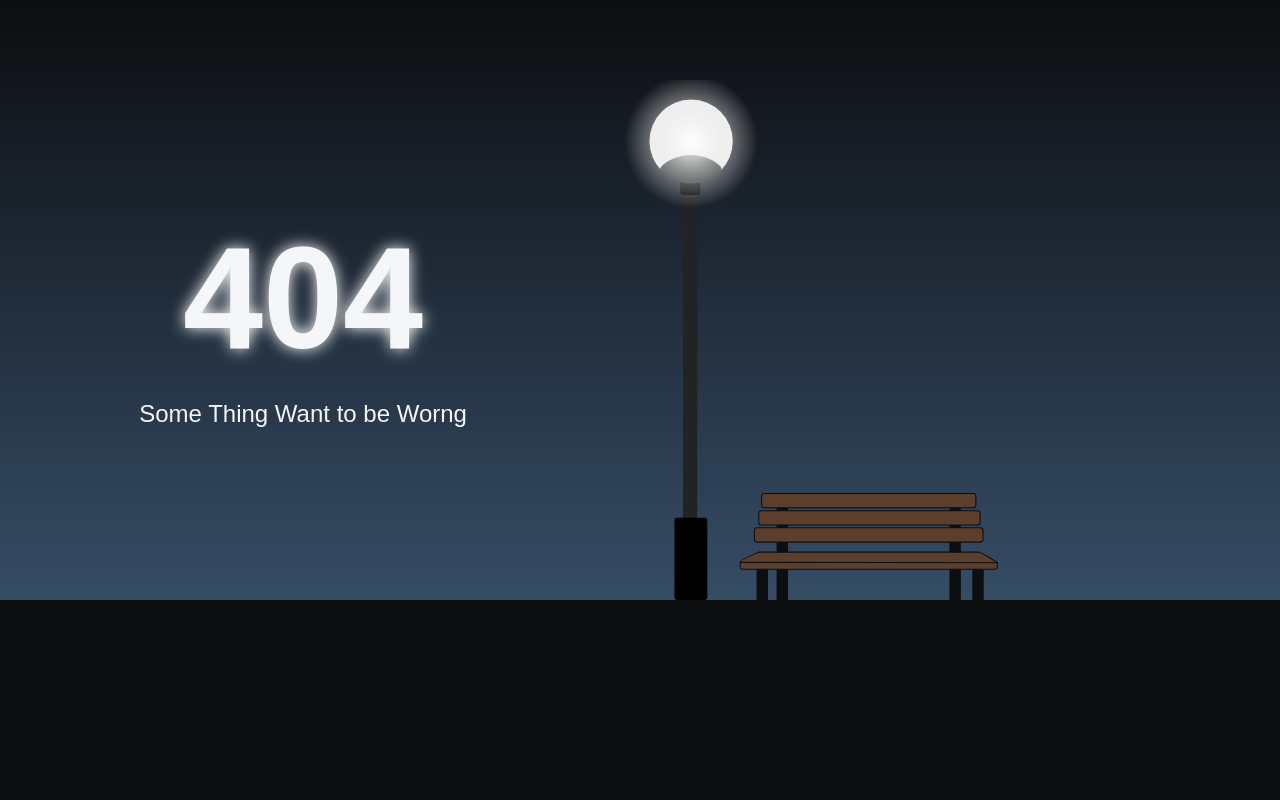
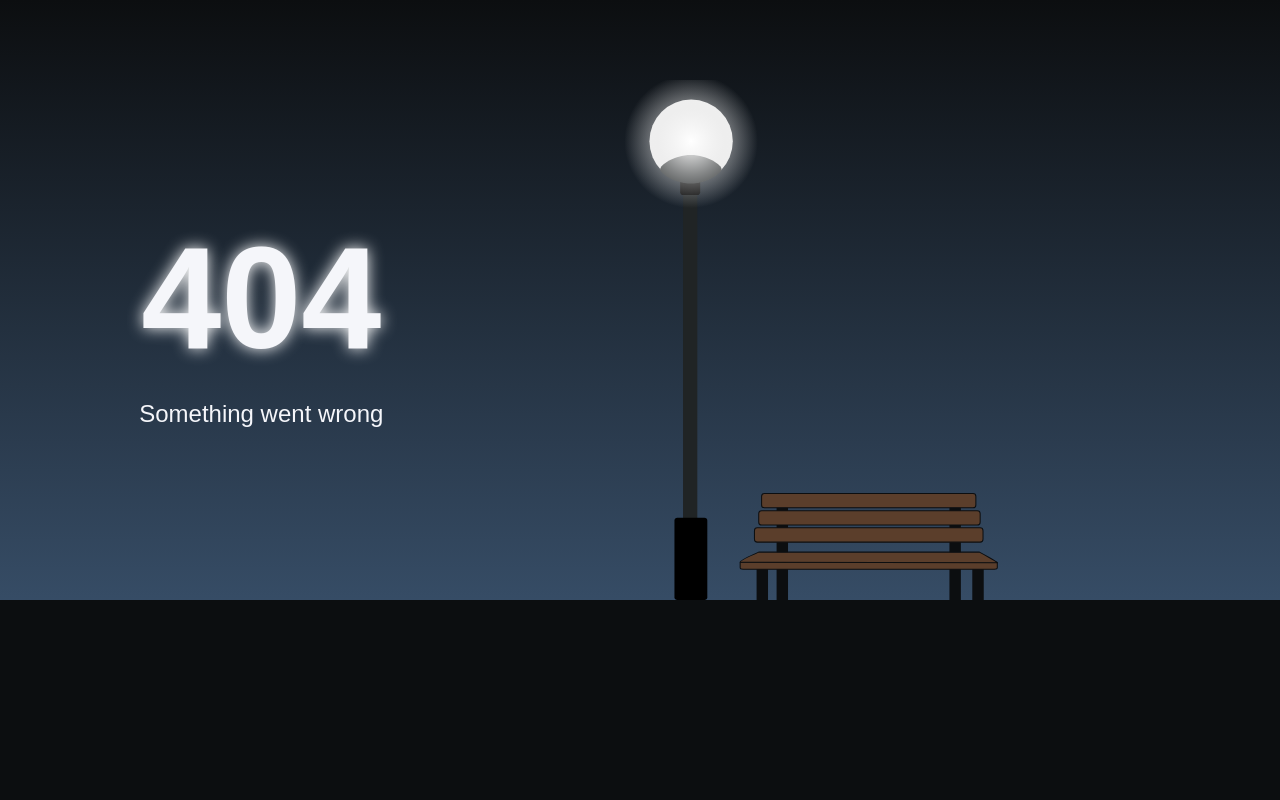
Before and after one commit to sibashis9692/syoutube, a Flask app: page /download/1 in a window 1280 px wide. Run offline with Flask 2, Linux system fonts and the light colour scheme.

Commit message:
Update error.html

```diff
--- a/templates/error.html
+++ b/templates/error.html
@@ -15,7 +15,7 @@
         <div class="left-section">
             <div class="inner-content">
                 <h1 class="heading">404</h1>
-                <p class="subheading">Some Thing Want to be Worng</p>
+                <p class="subheading">Something went wrong</p>
             </div>
         </div>
         <div class="right-section">
```
